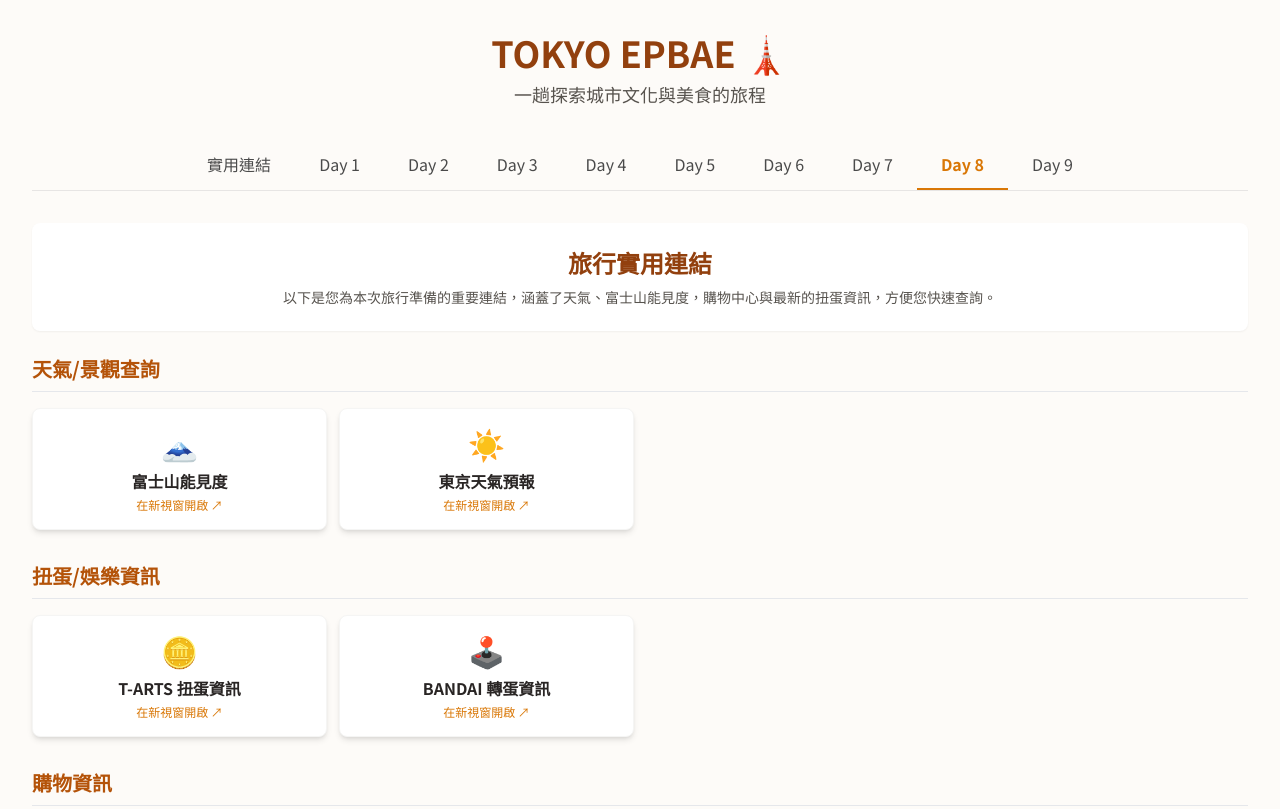
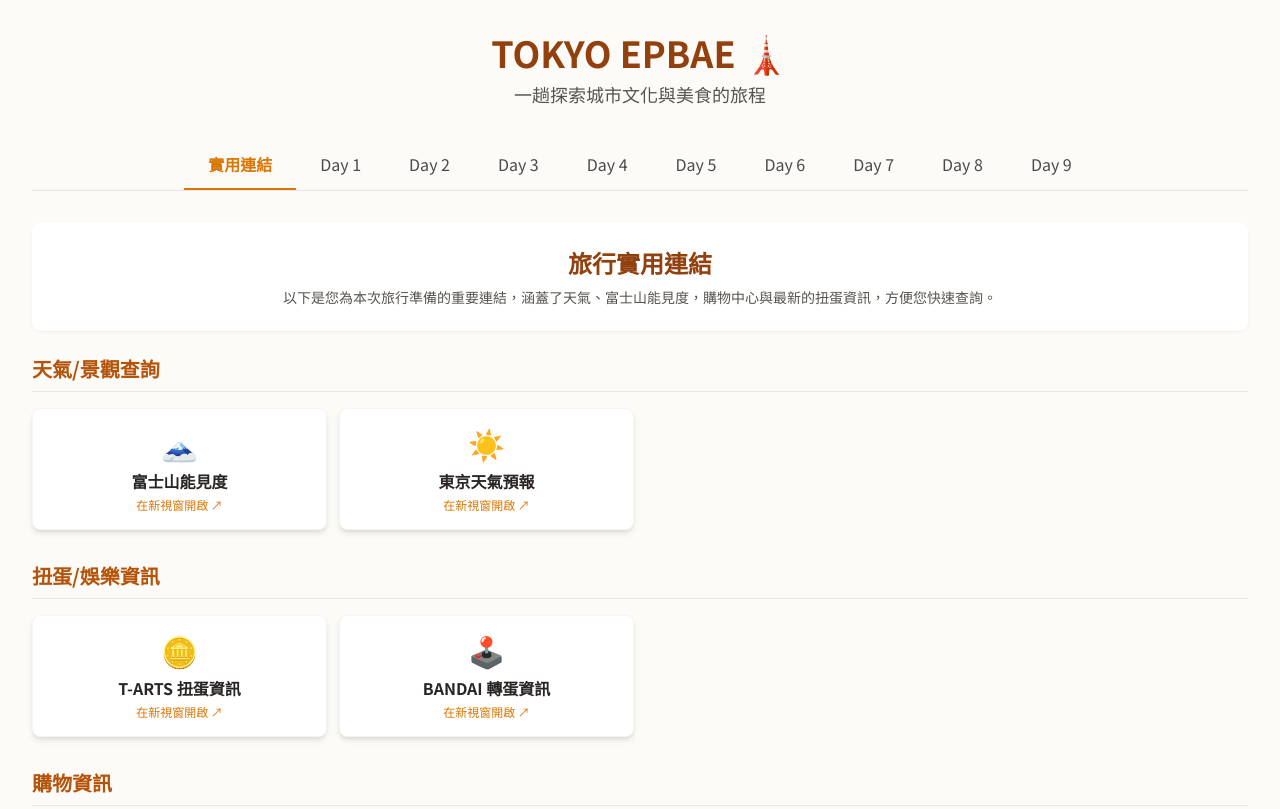
Before and after one commit to weichen1010/Tokyo, a plain HTML site: page index.html in a window 1280 px wide. Shown: the top 809 px of the page. Drawn offline with nearby package versions, Linux system fonts and the light colour scheme.

Commit message:
Remove active class from Day 8 tab

```diff
--- a/index.html
+++ b/index.html
@@ -64,7 +64,7 @@
 
         <div class="nav-scroll-wrapper">
             <nav class="flex justify-start whitespace-nowrap border-b border-stone-200 mb-8 sm:justify-center">
-                <button data-tab="links" class="nav-tab py-3 px-4 sm:px-6 text-base">實用連結</button>
+                <button data-tab="links" class="nav-tab py-3 px-4 sm:px-6 text-base active">實用連結</button>
                 <button data-tab="day1" class="nav-tab py-3 px-4 sm:px-6 text-base">Day 1</button>
                 <button data-tab="day2" class="nav-tab py-3 px-4 sm:px-6 text-base">Day 2</button>
                 <button data-tab="day3" class="nav-tab py-3 px-4 sm:px-6 text-base">Day 3</button>
@@ -72,7 +72,7 @@
                 <button data-tab="day5" class="nav-tab py-3 px-4 sm:px-6 text-base">Day 5</button>
                 <button data-tab="day6" class="nav-tab py-3 px-4 sm:px-6 text-base">Day 6</button>
                 <button data-tab="day7" class="nav-tab py-3 px-4 sm:px-6 text-base">Day 7</button>
-                <button data-tab="day8" class="nav-tab py-3 px-4 sm:px-6 text-base active">Day 8</button>
+                <button data-tab="day8" class="nav-tab py-3 px-4 sm:px-6 text-base">Day 8</button>
                 <button data-tab="day9" class="nav-tab py-3 px-4 sm:px-6 text-base">Day 9</button>
             </nav>
         </div>
```
